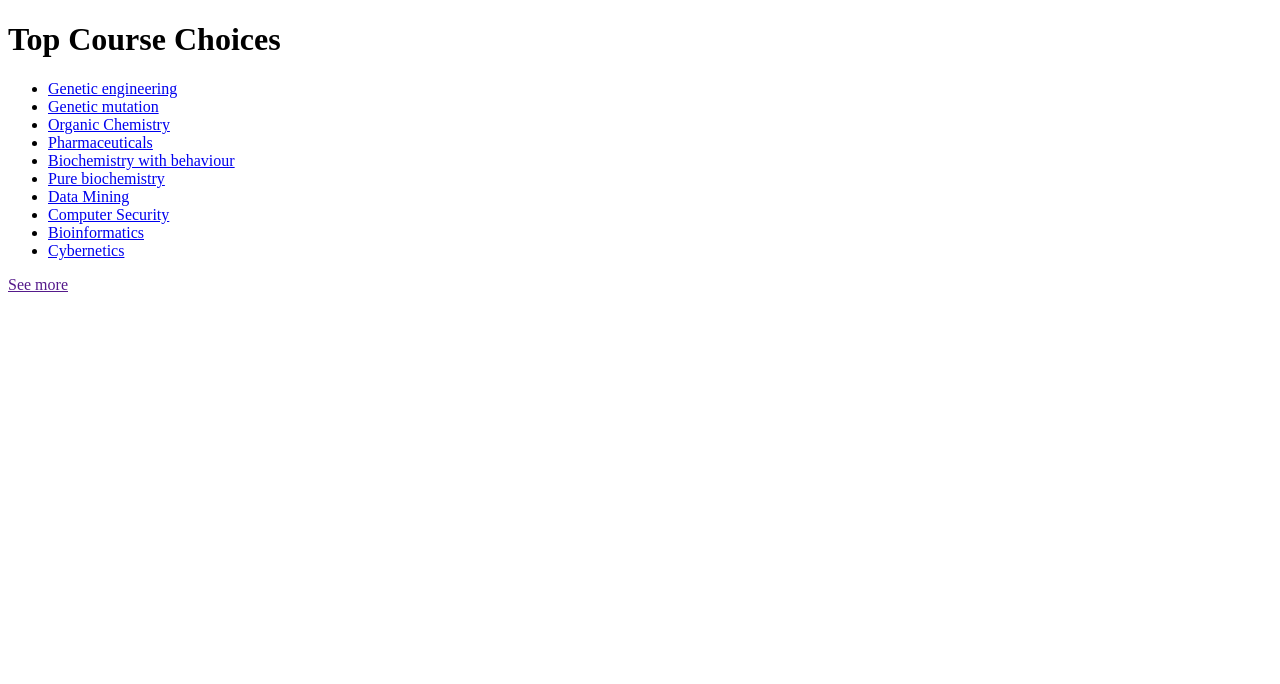
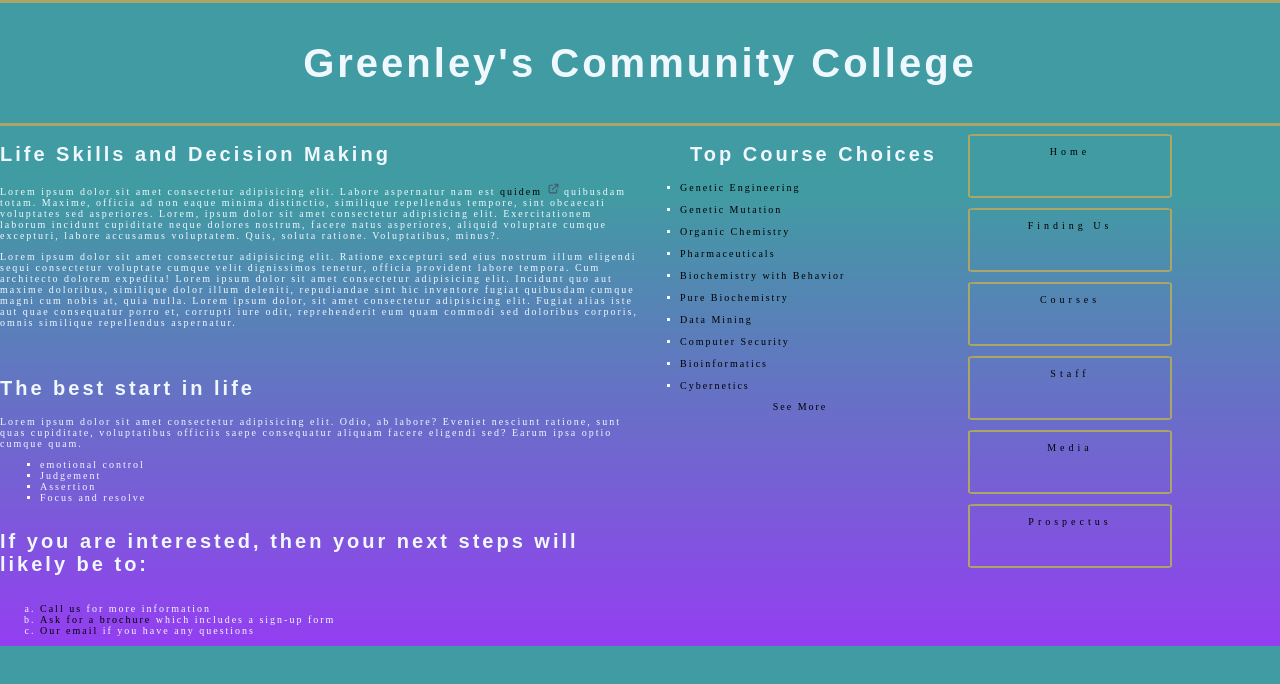
Before and after one commit to tracidawn34/RWDfinal, a plain HTML site: page index.html in a window 1280 px wide. Drawn offline with Linux system fonts and the light colour scheme.

Commit message:
final commit

```diff
--- a/index.html
+++ b/index.html
@@ -3,31 +3,89 @@
 <head>
     <meta charset="UTF-8">
     <meta name="viewport" content="width=device-width, initial-scale=1.0">
-    <title>Document</title>
-    <link rel="stylesheet" href="style.css">
+    <title>Greenley College</title>
+    <link rel="stylesheet" href="styles.css">
+    <!--<link rel="preconnect" href="https://fonts.googleapis.com">
+    <link rel="preconnect" href="https://fonts.gstatic.com" crossorigin>
+    <link href="https://fonts.googleapis.com/css2?family=Joan&family=Tenor+Sans&family=Ubuntu&display=swap" rel="stylesheet">-->
 </head>
 <body>
+
+    <header id="main-header">
+        <h1 id="main-title" class="heading">Greenley's Community College</h1>
+    </header>
     <main>
+        <section>
+        <h2 class="heading" >Life Skills and Decision Making</h2>
+        <p>Lorem ipsum dolor sit amet consectetur adipisicing elit. Labore aspernatur nam est <a href="#">quidem</a> <img src="7124185_external_link_icon.svg" alt=""> quibusdam totam. Maxime, officia ad non eaque minima distinctio, similique repellendus tempore, sint obcaecati voluptates sed asperiores. Lorem, ipsum dolor sit amet consectetur adipisicing elit. Exercitationem laborum incidunt cupiditate neque dolores nostrum, facere natus asperiores, aliquid voluptate cumque excepturi, labore accusamus voluptatem. Quis, soluta ratione. Voluptatibus, minus?.</p>
 
+        <p>Lorem ipsum dolor sit amet consectetur adipisicing elit. Ratione excepturi sed eius nostrum illum eligendi sequi consectetur voluptate cumque velit dignissimos tenetur, officia provident labore tempora. Cum architecto dolorem expedita! Lorem ipsum dolor sit amet consectetur adipisicing elit. Incidunt quo aut maxime doloribus, similique dolor illum deleniti, repudiandae sint hic inventore fugiat quibusdam cumque magni cum nobis at, quia nulla. Lorem ipsum dolor, sit amet consectetur adipisicing elit. Fugiat alias iste aut quae consequatur porro et, corrupti iure odit, reprehenderit eum quam commodi sed doloribus corporis, omnis similique repellendus aspernatur.</p>
+<br><br>
+<h2 class="heading">The best start in life</h2>
+    <p>Lorem ipsum dolor sit amet consectetur adipisicing elit. Odio, ab labore? Eveniet nesciunt ratione, sunt quas cupiditate, voluptatibus officiis saepe consequatur aliquam facere eligendi sed? Earum ipsa optio cumque quam.</p>
+        <ul id="list">
+            <li>emotional control</li>
+            <li>Judgement</li>
+         <li>Assertion</li>
+         <li>Focus and resolve</li>
+        </ul>
+    <h4 class="heading">If you are interested, then your next steps will likely be to:</h4>
+        <ol type="a">
+            <li><a href="call us">Call us</a> for more information</li>
+            <li><a href="ASk for a brochure">Ask for a brochure</a> which includes a sign-up form</li>
+            <li><a href="email">Our email</a> if you have any questions</li>
+        </ol>
+    </section>
+    <section id="bullet">
         <div id="title">
-                <h1>Top Course Choices</h1>
+            <h2 class="heading" id="head" >Top Course Choices</h2>
         </div>
-            <section>
-                <ul>
-                    <li><a href="https://online.stanford.edu/courses/xgen203-genetic-engineering-and-biotechnology" target="_blank">Genetic engineering</a></li>
-                    <li><a href="https://online.stanford.edu/programs/genetics-and-genomics-program" target="_blank">Genetic mutation</a></li>
+            <ul id="style">
+                <li><a href="https://online.stanford.edu/courses/xgen203-genetic-engineering-and-biotechnology" target="_blank">Genetic Engineering</a></li>
+                <br>
+                <li><a href="https://online.stanford.edu/programs/genetics-and-genomics-program" target="_blank">Genetic Mutation</a></li>
+                <br>
                 <li><a href="https://ocw.mit.edu/courses/5-12-organic-chemistry-i-spring-2005/" target="_blank">Organic Chemistry</a></li>
-                    <li><a href="https://enroll.xula.edu/?https://enroll.xula.edu/&source_code=GOOGLE&utm_source=google&utm_medium=search-paid&utm_campaign=rnl-pxup-google-search-20698243656&utm_content=678240663813&utm_term=pharmacy%20degree&utm_campaign_id=20698243656&agid=153560927943&search_keyword=pharmacy%20degree&search_type=b&netid=g&adid=678240663813&dvt=c&ptid=&cq_cmp=20698243656&cq_con=153560927943&cq_term=pharmacy%20degree&cq_med=&cq_plac=&cq_net=g&cq_plt=gp&gclid=CjwKCAjw7oeqBhBwEiwALyHLM4l1F5HZXfmaJwhMQ3lL1_fQ3yGPIvKZTXH1BM0rSKqlV62Tp-2qKRoCkzAQAvD_BwE">Pharmaceuticals</a></li>
-                    <li><a href="https://asuonline.asu.edu/about-us/" target="_blank">Biochemistry with behaviour</a></li>
-                    <li><a href="https://molbio.princeton.edu/research/biochemistry-biophysics-structural-biology" target="_blank">Pure biochemistry</a></li>
+                <br>
+                <li><a href="https://enroll.xula.edu/?https://enroll.xula.edu/&source_code=GOOGLE&utm_source=google&utm_medium=search-paid&utm_campaign=rnl-pxup-google-search-20698243656&utm_content=678240663813&utm_term=pharmacy%20degree&utm_campaign_id=20698243656&agid=153560927943&search_keyword=pharmacy%20degree&search_type=b&netid=g&adid=678240663813&dvt=c&ptid=&cq_cmp=20698243656&cq_con=153560927943&cq_term=pharmacy%20degree&cq_med=&cq_plac=&cq_net=g&cq_plt=gp&gclid=CjwKCAjw7oeqBhBwEiwALyHLM4l1F5HZXfmaJwhMQ3lL1_fQ3yGPIvKZTXH1BM0rSKqlV62Tp-2qKRoCkzAQAvD_BwE" target="_blank">Pharmaceuticals</a></li>
+                <br>
+                <li><a href="https://sols.asu.edu/degree/undergraduate/biological-sciences-neurobiology-physiology-and-behavior-bs" target="_blank">Biochemistry with Behavior</a></li>
+                <br>
+                <li><a href="https://molbio.princeton.edu/research/biochemistry-biophysics-structural-biology" target="_blank">Pure Biochemistry</a></li>
+                <br>
                 <li><a href="https://pll.harvard.edu/course/harvard-business-analytics-program" target="_blank">Data Mining</a></li>
+                <br>
                 <li><a href="https://utk.quickstart.com/bootcamp/cybersecurity/landing/?utm_campaign=UTK-Cybersecurity-Google&utm_source=google&utm_medium=cpc&utm_content=unbranded&utm_term=cyber%20security%20schools&gad_source=1&gclid=CjwKCAjw7oeqBhBwEiwALyHLM1CCxuj9idVvvKKv61lM4B5btINJUPZINanLcXxHVJd2Y3Tdk5_OJhoChc0QAvD_BwE" target="_blank">Computer Security</a></li>
+                <br>
                 <li><a href="https://pll.harvard.edu/course/introductory-bioinformatics" target="_blank">Bioinformatics</a></li>
+                <br>
                 <li><a href="https://www.wgu.edu/online-it-degrees/cybersecurity-information-assurance-bachelors-program.html" target="_blank">Cybernetics</a></li>
             </ul>
-                <p><a href="">See more</a></p>
+            <p id="See"><a href="#see-more">See More</a></p>
         </section>
-
+        <section>
+        <nav id="navbar" class="nav">
+            <p>
+              <a href="#">Home</a>
+            </p>
+            <p>
+              <a href="#">Finding Us</a>
+            </p>
+            <p>
+              <a href="#">Courses</a>
+            </p>
+            <p>
+              <a href="#">Staff</a>
+            </p>
+            <p>
+              <a href="#">Media</a>
+            </p>
+            <p>
+              <a href="#">Prospectus</a>
+            </p>
+        </nav>
+    </section>
     </main>
+    <footer></footer>
 </body>
 </html>
--- /dev/null
+++ b/styles.css
@@ -0,0 +1,105 @@
+@font-face{
+    font-family: "Crimson Text", serif;
+    font-family: "Joan", sans-serif;
+    src: url("https://fonts.googleapis.com/css2?family=Crimson+Text:ital,wght@0,400;0,700;1,400&family=Joan&display=swap");
+}
+
+body{
+    margin: 0;
+    font-size: 10px;
+background: linear-gradient(rgb(65, 155, 162) 30%, rgb(148, 62, 241) );
+ color: aliceblue;}
+
+#main-header{
+   border-top: 3px solid rgb(171, 166, 102);
+   border-bottom: 3px solid rgb(171, 166, 102);
+   height: 15vh;
+   width:100%;
+   font-size: 2em;
+   display: flex;
+   justify-content: center;
+   align-items: center;
+letter-spacing: 4px;
+}
+h1{
+    text-align: center;
+}
+.heading{
+    font-family: "Joan", sans-serif;
+    letter-spacing: 3px;
+    font-size: 2em;
+
+}
+
+main{
+    display: grid;
+    grid-template-columns: 2fr 1fr 1fr;
+}
+
+.nav {
+    display: flex;
+    flex-direction: column;
+    gap: 10px;
+    margin: .5rem;
+
+  }
+  .nav-list {
+    display: flex;
+    margin-right: 2rem;
+  }
+  nav p {
+    height: 50px;
+    width: 200px;
+    letter-spacing: 4px;
+    border: 2px solid rgb(171, 166, 102);;
+    border-radius: 3%;
+    padding-top: 10px;
+    text-align: center;
+    margin: 0;
+}
+a {
+    text-decoration: none;
+    color: black;
+
+}
+p, li{
+    font-family: serif, 'Courier New', Courier, monospace;
+    letter-spacing: 2px;
+
+}
+#See{
+    text-align: center;
+}
+ul{
+    list-style-type: square;
+
+}
+#head{
+
+    margin-left: 50px;
+    margin-right: 20px;
+}
+nav li:hover {
+    list-style-type: none;
+    background-color: rgb(46, 129, 188);
+    text-decoration: none;
+
+
+
+ }
+
+ a li:hover{
+     color: black;
+ }
+
+ a:hover{
+     text-decoration: none;
+      color:rgb(171, 166, 102); ;
+ }
+
+ a:active{
+     color: aliceblue;
+ }
+img{
+    height: 13px;
+}
```
Also changed, not shown: 7124185_external_link_icon.svg (added), style.css (deleted). Lines whose indentation alone changed are shown as unchanged.
